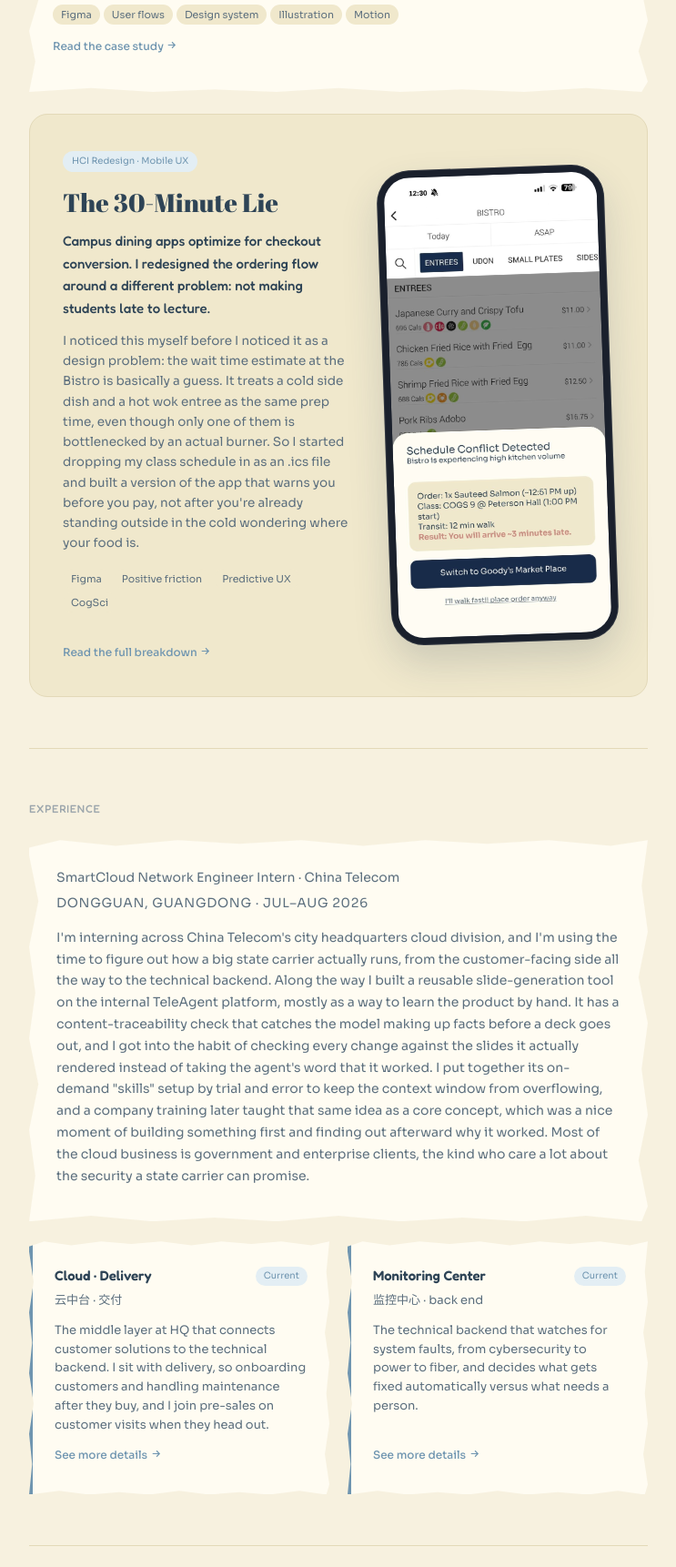
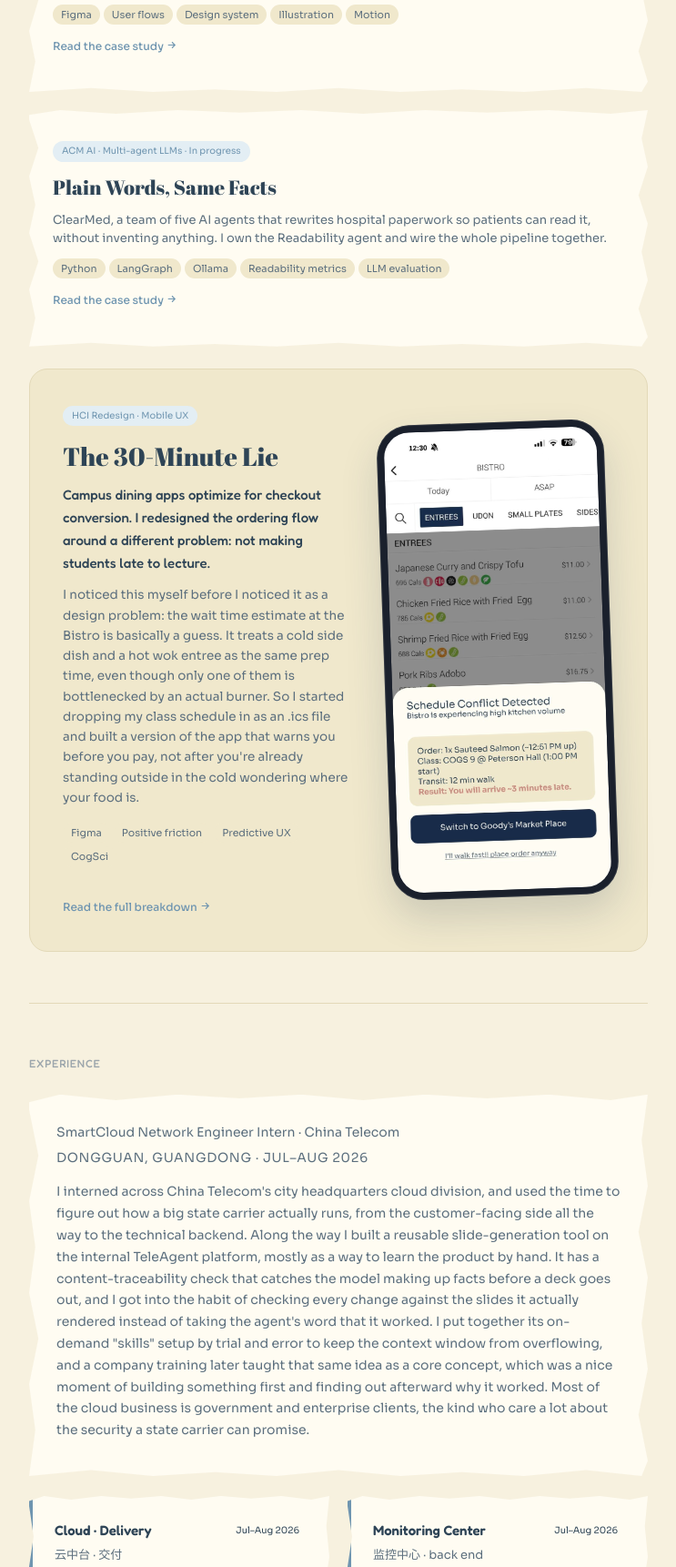
Before and after one commit to laura06919-max/laura06919-max.github.io, a plain HTML site: page index.html in a window 1280 px wide. Shown: the part 1313-3035 px from the top of the page at 91% size, without its empty margins (268-1011 px from the left). Drawn offline with Linux system fonts and the light colour scheme.

Commit message:
Add files via upload

```diff
--- a/index.html
+++ b/index.html
@@ -304,6 +304,19 @@
         </div>
         <span class="case-study-link">Read the case study <svg viewBox="0 0 24 24" fill="none" stroke="currentColor" stroke-width="2" style="width:13px;height:13px;display:inline;vertical-align:-1px"><path d="M5 12h14M13 6l6 6-6 6"/></svg></span>
       </div>
+      <div class="project-card reveal" onclick="openCaseStudy('clearmed')" style="cursor:pointer; grid-column:1/-1">
+        <span class="project-badge badge-blue">ACM AI · Multi-agent LLMs · In progress</span>
+        <h3>Plain Words, Same Facts</h3>
+        <p>ClearMed, a team of five AI agents that rewrites hospital paperwork so patients can read it, without inventing anything. I own the Readability agent and wire the whole pipeline together.</p>
+        <div class="chip-row">
+          <span class="chip">Python</span>
+          <span class="chip">LangGraph</span>
+          <span class="chip">Ollama</span>
+          <span class="chip">Readability metrics</span>
+          <span class="chip">LLM evaluation</span>
+        </div>
+        <span class="case-study-link">Read the case study <svg viewBox="0 0 24 24" fill="none" stroke="currentColor" stroke-width="2" style="width:13px;height:13px;display:inline;vertical-align:-1px"><path d="M5 12h14M13 6l6 6-6 6"/></svg></span>
+      </div>
     </div>
 
     <div class="case-showcase reveal">
@@ -333,22 +346,22 @@
     <div class="exp-intro reveal tilt">
       <p class="exp-intro-role">SmartCloud Network Engineer Intern · China Telecom</p>
       <p class="exp-intro-meta">Dongguan, Guangdong · Jul–Aug 2026</p>
-      <p>I'm interning across China Telecom's city headquarters cloud division, and I'm using the time to figure out how a big state carrier actually runs, from the customer-facing side all the way to the technical backend. Along the way I built a reusable slide-generation tool on the internal TeleAgent platform, mostly as a way to learn the product by hand. It has a content-traceability check that catches the model making up facts before a deck goes out, and I got into the habit of checking every change against the slides it actually rendered instead of taking the agent's word that it worked. I put together its on-demand "skills" setup by trial and error to keep the context window from overflowing, and a company training later taught that same idea as a core concept, which was a nice moment of building something first and finding out afterward why it worked. Most of the cloud business is government and enterprise clients, the kind who care a lot about the security a state carrier can promise.</p>
+      <p>I interned across China Telecom's city headquarters cloud division, and used the time to figure out how a big state carrier actually runs, from the customer-facing side all the way to the technical backend. Along the way I built a reusable slide-generation tool on the internal TeleAgent platform, mostly as a way to learn the product by hand. It has a content-traceability check that catches the model making up facts before a deck goes out, and I got into the habit of checking every change against the slides it actually rendered instead of taking the agent's word that it worked. I put together its on-demand "skills" setup by trial and error to keep the context window from overflowing, and a company training later taught that same idea as a core concept, which was a nice moment of building something first and finding out afterward why it worked. Most of the cloud business is government and enterprise clients, the kind who care a lot about the security a state carrier can promise.</p>
     </div>
     <div class="exp-grid">
       <div class="exp-card reveal tilt" onclick="openCaseStudy('dept_cloud')">
         <div class="exp-card-head">
           <span class="exp-dept">Cloud · Delivery</span>
-          <span class="exp-pill current">Current</span>
+          <span class="exp-pill">Jul–Aug 2026</span>
         </div>
         <p class="exp-dept-cn">云中台 · 交付</p>
-        <p>The middle layer at HQ that connects customer solutions to the technical backend. I sit with delivery, so onboarding customers and handling maintenance after they buy, and I join pre-sales on customer visits when they head out.</p>
+        <p>The middle layer at HQ that connects customer solutions to the technical backend. I sat with delivery, onboarding customers and handling maintenance after they buy, and joined pre-sales on customer visits.</p>
         <span class="case-study-link">See more details <svg viewBox="0 0 24 24" fill="none" stroke="currentColor" stroke-width="2" style="width:13px;height:13px;display:inline;vertical-align:-1px"><path d="M5 12h14M13 6l6 6-6 6"/></svg></span>
       </div>
       <div class="exp-card reveal tilt" onclick="openCaseStudy('dept_monitor')">
         <div class="exp-card-head">
           <span class="exp-dept">Monitoring Center</span>
-          <span class="exp-pill current">Current</span>
+          <span class="exp-pill">Jul–Aug 2026</span>
         </div>
         <p class="exp-dept-cn">监控中心 · back end</p>
         <p>The technical backend that watches for system faults, from cybersecurity to power to fiber, and decides what gets fixed automatically versus what needs a person.</p>
@@ -419,13 +432,13 @@
     <div class="about-intro reveal">
       <img class="about-photo" src="me.jpg" alt="Laura Yuan, candid photo" />
       <div class="about-intro-text">
-        <p><strong>Hi, I'm Laura</strong> — first-year at UCSD, equally happy in front of a Jupyter notebook or a canvas. This site is where both sides live.</p>
+        <p><strong>Hi, I'm Laura</strong> — second-year at UCSD, equally happy in front of a Jupyter notebook or a canvas. This site is where both sides live.</p>
       </div>
     </div>
     <div class="about-grid">
       <div class="about-card reveal">
         <p class="about-card-label">Currently</p>
-        <p>Student researcher at Engineers for Exploration (UCSD), building ML pipelines for bioacoustic species classification in collaboration with the San Diego Zoo.</p>
+        <p>ML research at Engineers for Exploration with the San Diego Zoo, designing the DataHacks 2027 site and applicant portal, and building the Readability agent for ClearMed, an ACM multi-agent LLM project.</p>
       </div>
       <div class="about-card reveal">
         <p class="about-card-label">Background</p>
@@ -437,7 +450,7 @@
       </div>
       <div class="about-card reveal">
         <p class="about-card-label">Looking for</p>
-        <p>HCI research opportunities and design collaborations where data and human experience intersect.</p>
+        <p>Summer 2027 internships in product, UX and data/AI, plus HCI research where data and human experience meet.</p>
       </div>
     </div>
     <div class="skills-wrap reveal" id="skillsWrap">
@@ -456,6 +469,14 @@
       </div>
       <div class="skill-row">
         <div class="skill-label"><span>HTML / CSS / front-end</span><span>55%</span></div>
+        <div class="skill-track"><div class="skill-fill" data-width="55"></div></div>
+      </div>
+      <div class="skill-row">
+        <div class="skill-label"><span>Figma / UI design</span><span>65%</span></div>
+        <div class="skill-track"><div class="skill-fill" data-width="65"></div></div>
+      </div>
+      <div class="skill-row">
+        <div class="skill-label"><span>LLM pipelines &amp; evaluation</span><span>55%</span></div>
         <div class="skill-track"><div class="skill-fill" data-width="55"></div></div>
       </div>
       <div class="skill-row">
@@ -573,6 +594,21 @@
   }
 
   const caseStudies = {
+    clearmed: `
+      <span class="case-close" onclick="closeCaseStudy()"><svg viewBox="0 0 24 24" fill="none" stroke="currentColor" stroke-width="2"><path d="M18 6 6 18M6 6l12 12"/></svg></span>
+      <p class="case-eyebrow">Case study · ACM AI Team 3 · Fall 2026</p>
+      <h2 class="case-title">Plain Words, Same Facts</h2>
+      <p class="case-subtitle">Hospital discharge notes are written for doctors. ClearMed rewrites them for patients, and checks every sentence so the rewrite never says something the original didn't.</p>
+      <div class="case-meta-row">
+        <div class="case-meta-item"><p class="case-meta-label">Role</p><p class="case-meta-value">Readability agent owner + integration lead</p></div>
+        <div class="case-meta-item"><p class="case-meta-label">Stack</p><p class="case-meta-value">Python, LangGraph, Ollama, textstat</p></div>
+        <div class="case-meta-item"><p class="case-meta-label">Timeline</p><p class="case-meta-value">Oct 2026 – present</p></div>
+      </div>
+      <div class="case-block"><p class="case-block-title">The problem</p><p>Only about 1 in 10 US adults can comfortably read everyday clinical information. People misread a dose or miss a follow-up, and some end up back in the hospital. AI can rewrite the text simply, but it can also make things up, like a dose or an instruction that was never there. In medicine that's worse than no rewrite at all.</p></div>
+      <div class="case-block"><p class="case-block-title">Five agents instead of one</p><p>Instead of asking one model to do everything, our team splits the job. One agent pulls out the facts, one rewrites them in plain language, one checks every sentence against the original and flags anything unsupported, one fixes the flags, and the last one, mine, polishes the reading level. Everything runs on free, local open-source models, so anyone can reproduce it.</p></div>
+      <div class="case-block"><p class="case-block-title">What I found before building</p><p>Our target was an 8th-grade reading level. Before tuning my agent, I scored 20 pairs of expert-written plain-language rewrites on Flesch-Kincaid, SMOG and jargon density. None of the 20 reached grade 8. In some pairs the "plain" version even scored harder, because experts keep the medical term and explain it in parentheses, and the formula punishes longer sentences. So the standard metric can penalize exactly the kind of explaining we want. That changed how I think about the agent's target: hitting a number isn't the goal if it means dropping the explanation a patient needs.</p></div>
+      <div class="case-block"><p class="case-block-title">What I'm building now</p><p>I'm wiring the agents into a LangGraph pipeline with one bounded loop, where the checker and the fixer pass a draft back and forth at most twice, plus per-agent traces so we can see which agent changed what. Next up are ablation tests to measure which agents actually earn their place, and a demo.</p></div>
+    `,
     datahacks27: `
       <span class="case-close" onclick="closeCaseStudy()"><svg viewBox="0 0 24 24" fill="none" stroke="currentColor" stroke-width="2"><path d="M18 6 6 18M6 6l12 12"/></svg></span>
       <p class="case-eyebrow">Case study · DS3 DataHacks 2027</p>
@@ -592,6 +628,7 @@
       </div>
       <div class="case-block"><p class="case-block-title">Knowing when the mascot should leave</p><p>My first version had Dyno popping up all over the application. My design lead pushed back, and they were right, because a character talking at you on every step stops being charming fast. Now Dyno shows up exactly once, on the long-answer step, with a small nudge to keep it under 200 words. That's the one moment where a friendly voice actually helps.</p></div>
       <div class="case-block"><p class="case-block-title">The system underneath</p><p>To keep four designers consistent, I built a style guide and component library. Headings use a pixel display font and body text uses a clean sans-serif, on a fixed palette. Every component has its states drawn out (default, active, locked, focused, error), and the motion pieces like Dyno's blink, wave and flight are built as animated Figma components.</p><p><a href="https://www.figma.com/proto/QVtMklBwxPAWFEJVVa8lWM/portfolio-export?node-id=35-16&starting-point-node-id=35%3A16&scaling=scale-down" target="_blank" rel="noopener">Click through selected screens in the Figma prototype</a></p></div>
+      <div class="case-block"><p class="case-block-title">Brand work: logo and stickers (in progress)</p><p>I'm now designing the DataHacks 2027 logo and a sticker set. The logo has to work small enough for a T-shirt corner, so I'm exploring a more Minecraft-style Dyno, standing on a block or in armor, with letters that each map to one of the site's five zones in one cohesive palette. For stickers, I'm making die-cut Dyno designs in each wing color, plus concepts like Dyno pulling a broken "DATA | HACKS" sign back together. Same process as the rest of the site. AI for early ideas, then hand-drawn in our team's blocky style.</p><p style="font-size:13px;color:var(--muted)">A note on AI. I use it only for idea generation and quick mockups. Every final asset is drawn by hand.</p></div>
       <div class="case-block"><p class="case-block-title">What I'm still figuring out</p>
         <div class="case-reflection"><p>The site isn't built yet, so I haven't watched a real applicant go through the portal. The thing I most want to see is whether the game world helps people feel excited or just makes a simple form feel slower. If it's the second one, the theme should get quieter in the portal, not louder.</p></div>
       </div>
```
